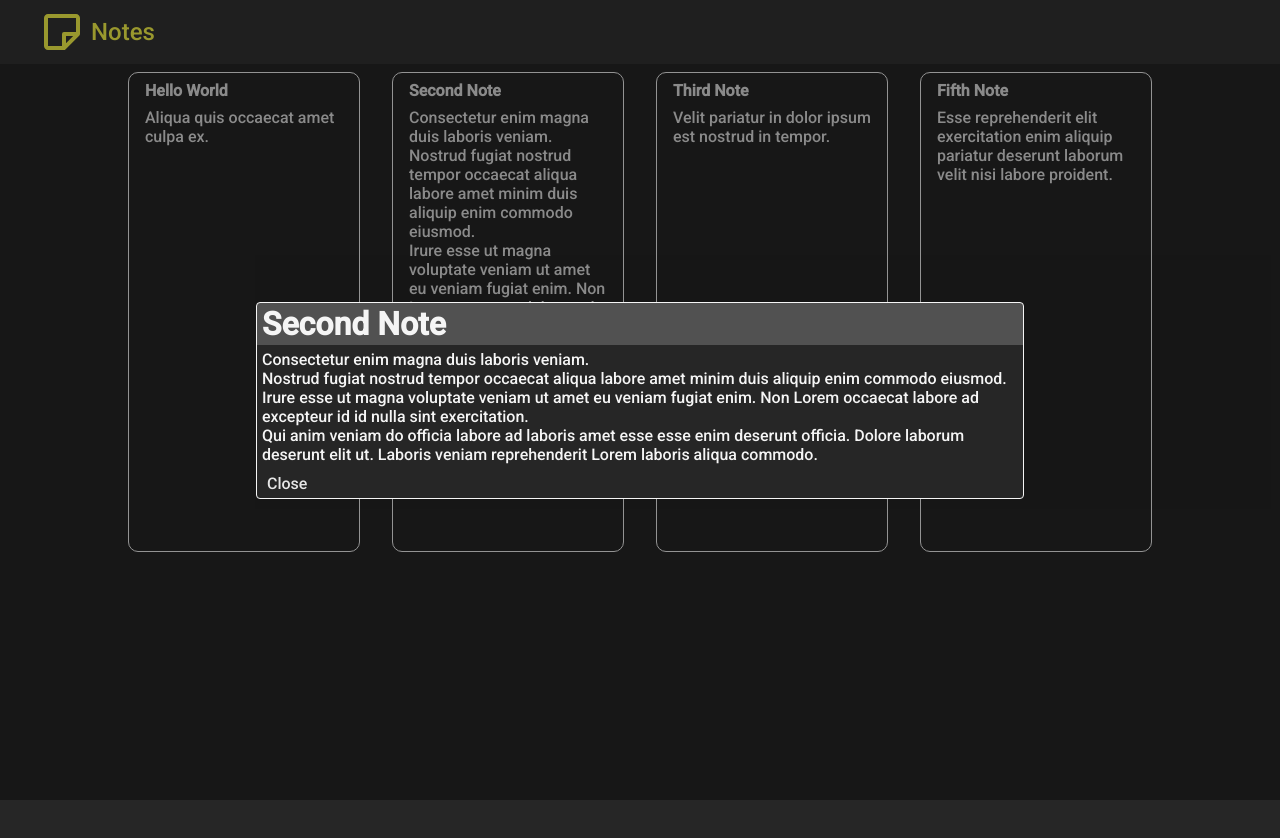
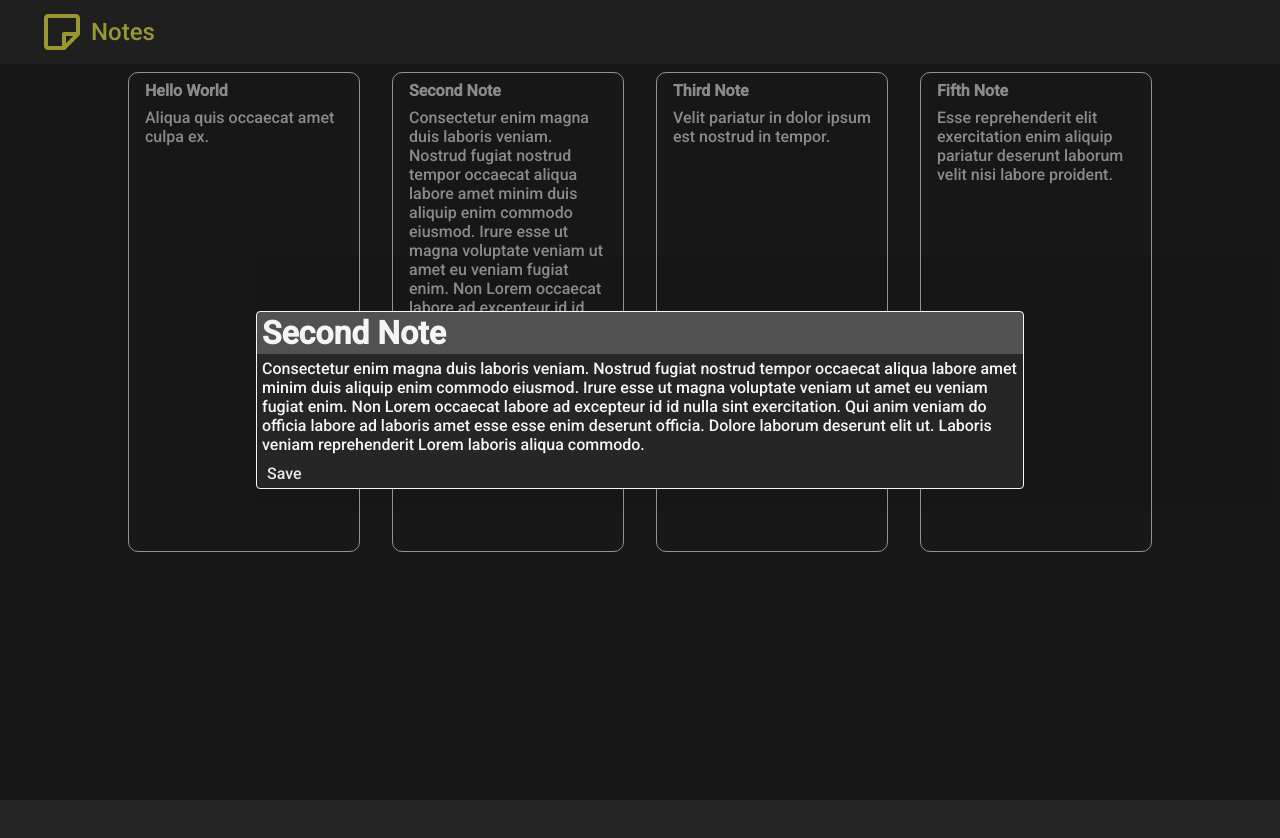
Before and after one commit to JunJieYong/mern-notebook, a React (Create React App) app in the folder client/: page / in a window 1280 px wide. Both pictures are taken after a click on the element 508 px from the left and 312 px from the top of the page. Shown: the top 838 px of the page. Built offline with nearby package versions, Linux system fonts and the light colour scheme; the HTML template or start-up script is replaced by a standard one.

Commit message:
implemented redux code for original functions

```diff
--- a/client/src/components/EditNoteModal/index.tsx
+++ b/client/src/components/EditNoteModal/index.tsx
@@ -1,33 +1,30 @@
-import {
-  KeyboardEventHandler,
-  ReactElement,
-  useRef,
-} from 'react';
+import { KeyboardEventHandler, ReactElement, useRef } from 'react';
 import './EditNoteModal.css';
 import { Notes } from '../../../../src/models/notes';
+import { useAppDispatch, useAppSelector } from '../../app/hooks';
+import { notesSelector, saveNoteChange } from '../../reducers/noteSlice';
 
-interface Props {
-  note: Notes;
-  index: number;
-  onSaveNote: (note: Notes, index: number) => void;
-}
-
-function EditNoteModal({note, index, onSaveNote }: Props): ReactElement {
+function EditNoteModal(): ReactElement {
+  const dispatch = useAppDispatch();
   const titleRef = useRef<HTMLDivElement>(null);
   const contentRef = useRef<HTMLDivElement>(null);
+  const { notes: allNotes, editingIndex } = useAppSelector(notesSelector);
+  if (editingIndex === undefined) return <div />;
+  const oldNote = allNotes[editingIndex];
+
   const processContent = (content: string) =>
     (content.length === 0 ? ' ' : content)
       .split('\n')
       .map((s, i) => <div key={i + 5}>{s}</div>);
 
-  const onCloseClick = () => {
+  const onSaveClick = () => {
     if (!titleRef.current || !contentRef.current) return;
-    const newNote: Notes = {
-      ...note,
+    const editedNote: Notes = {
+      ...oldNote,
       title: titleRef.current.innerText,
-      content: contentRef.current.innerText
+      content: contentRef.current.innerText,
     };
-    onSaveNote(newNote, index);
+    dispatch(saveNoteChange({ editedNote }));
   };
 
   const suppressLineBreak: KeyboardEventHandler = event => {
@@ -58,7 +55,7 @@ function EditNoteModal({note, index, onSaveNote }: Props): ReactElement {
             onKeyPress={suppressLineBreak}
             ref={titleRef}
           >
-            {note.title}
+            {oldNote.title}
           </div>
           <div
             className='edit-content'
@@ -66,11 +63,13 @@ function EditNoteModal({note, index, onSaveNote }: Props): ReactElement {
             ref={contentRef}
             suppressContentEditableWarning={true}
           >
-            {processContent(note.content)}
+            {processContent(oldNote.content)}
           </div>
         </div>
         <div className='edit-footer'>
-          <div className='close' onClick={onCloseClick}>Close</div>
+          <div className='close' onClick={onSaveClick}>
+            Save
+          </div>
         </div>
       </form>
     </div>
--- a/client/src/components/PreviewNoteCard/index.tsx
+++ b/client/src/components/PreviewNoteCard/index.tsx
@@ -1,19 +1,20 @@
 import React, { MouseEventHandler, ReactElement } from 'react';
 import './PreviewNoteCard.css';
 import { Notes } from '../../../../src/models/notes';
+import { useAppDispatch } from '../../app/hooks';
+import { editNotes } from '../../reducers/noteSlice';
 
 interface Props {
   note: Notes;
   index: number;
-  onPreviewClick: (index: number) => void;
 }
 
-function PreviewNoteCard({ note, index, onPreviewClick }: Props): ReactElement {
-  const onClick: MouseEventHandler<HTMLDivElement> = (event) => {
-    onPreviewClick(index);
+function PreviewNoteCard({ note, index }: Props): ReactElement {
+  const dispatch = useAppDispatch();
+  const onClick: MouseEventHandler<HTMLDivElement> = event => {
+    dispatch(editNotes({ index }));
     event.preventDefault();
-  }
-
+  };
 
   const processContent = (content: string) =>
     (content.length === 0 ? ' ' : content)
--- a/client/src/pages/Home/index.tsx
+++ b/client/src/pages/Home/index.tsx
@@ -1,81 +1,22 @@
-import React, { ReactElement, useState } from 'react';
+import { ReactElement } from 'react';
 import './Home.css';
 import PreviewNoteCard from '../../components/PreviewNoteCard';
-import { Notes } from '../../../../src/models/notes';
 import EditNoteModal from '../../components/EditNoteModal';
-
-interface NotesState {
-  notes: Notes[];
-}
-
-const initialState: NotesState = {
-  notes: [
-    {
-      title: 'Hello World',
-      content: 'Aliqua quis occaecat amet culpa ex.',
-      author: 'System',
-      date: new Date('09/26/2021'),
-    },
-    {
-      title: 'Second Note',
-      content:
-        'Consectetur enim magna duis laboris veniam. \nNostrud fugiat nostrud tempor occaecat aliqua labore amet minim duis aliquip enim commodo eiusmod. \nIrure esse ut magna voluptate veniam ut amet eu veniam fugiat enim. Non Lorem occaecat labore ad excepteur id id nulla sint exercitation. \nQui anim veniam do officia labore ad laboris amet esse esse enim deserunt officia. Dolore laborum deserunt elit ut. Laboris veniam reprehenderit Lorem laboris aliqua commodo.',
-      author: 'System',
-      date: new Date('09/26/2021'),
-    },
-    {
-      title: 'Third Note',
-      content: 'Velit pariatur in dolor ipsum est nostrud in tempor.',
-      author: 'System',
-      date: new Date('09/30/2021'),
-    },
-    {
-      title: 'Fifth Note',
-      content:
-        'Esse reprehenderit elit exercitation enim aliquip pariatur deserunt laborum velit nisi labore proident.',
-      author: 'System',
-      date: new Date('10/09/2021'),
-    },
-  ],
-};
+import { useAppSelector } from '../../app/hooks';
+import { notesSelector } from '../../reducers/noteSlice';
 
 function Home(): ReactElement {
-  const [editingIndex, setEditingIndex] = useState(0);
-  const [allNotes, setAllNotes] = useState(initialState.notes);
-  const [openModal, setOpenModal] = useState(false);
-  const showEditModal = (index: number) => {
-    console.log(index);
-    setEditingIndex(index);
-    setOpenModal(true);
-  };
-  const onModalClose = (note: Notes, index: number) => {
-    const newNotes = [...allNotes];
-    newNotes[index] = note;
-    setAllNotes(newNotes);
-    setOpenModal(false);
-  };
+  const { notes: allNotes, isEditing } = useAppSelector(notesSelector);
+
   //TODO: Search
   return (
     <div className=''>
       <div className='notes-grid'>
         {allNotes.map((note, index) => (
-          <PreviewNoteCard
-            key={index}
-            note={note}
-            index={index}
-            onPreviewClick={showEditModal}
-          />
+          <PreviewNoteCard {...{ key: index, note, index }} />
         ))}
       </div>
-      {openModal ? (
-        <EditNoteModal
-          index={editingIndex}
-          note={allNotes[editingIndex]}
-          onSaveNote={onModalClose}
-        />
-      ) : (
-        <div />
-      )}
+      {isEditing ? <EditNoteModal /> : <div />}
     </div>
   );
 }
--- a/client/src/reducers/noteSlice.ts
+++ b/client/src/reducers/noteSlice.ts
@@ -1,5 +1,6 @@
 import { createSlice, PayloadAction } from '@reduxjs/toolkit';
 import { Notes } from '../../../src/models/notes';
+import { RootState } from '../app/store';
 
 export interface NotesState {
   editingIndex?: number;
@@ -86,4 +87,6 @@ export const {
   discard: discardNoteChanges,
 } = noteSlice.actions;
 
+export const notesSelector = (state: RootState) => state.notes;
+
 export default noteSlice;
```
